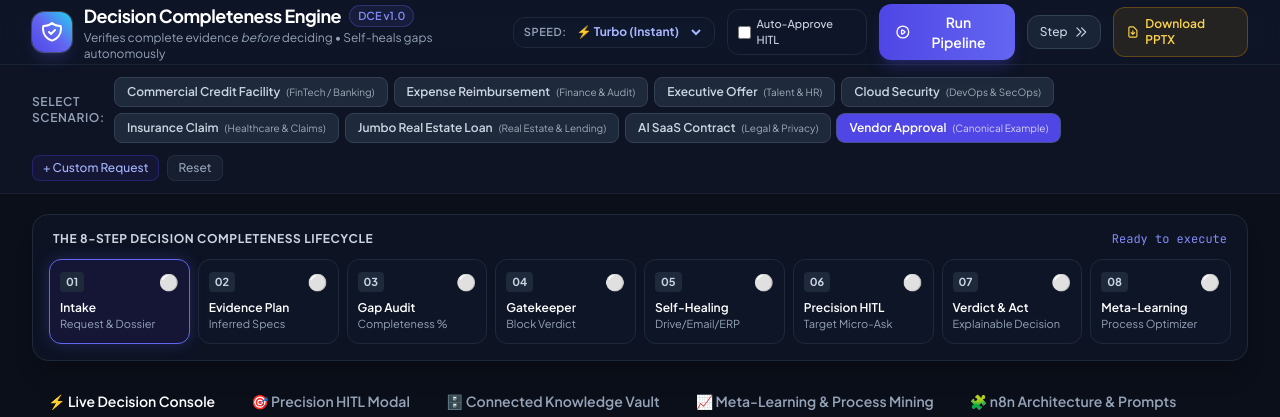
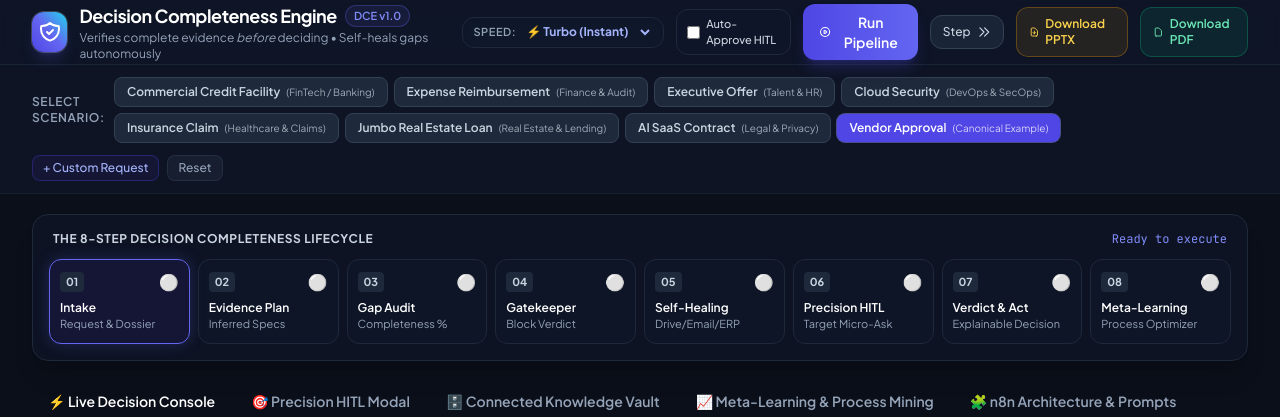
Before and after one commit to Manjusha321-art/decision-completeness-engine, a Flask app: page / in a window 1280 px wide. Shown: the top 417 px of the page. Run offline with Flask 3, Linux system fonts and the light colour scheme; some libraries are stand-ins or nearby versions.

Commit message:
Add PDF export of presentation and download link in navbar

```diff
--- a/templates/index.html
+++ b/templates/index.html
@@ -89,11 +89,18 @@
           </svg>
         </button>
 
-        <a href="/static/HackSprint_Decision_Completeness_Engine.pptx" download class="hidden lg:inline-flex items-center gap-1.5 px-3 py-2 rounded-xl text-xs font-semibold text-amber-300 bg-amber-500/10 hover:bg-amber-500/20 border border-amber-500/30 transition shadow-sm" title="Download the MAHE HackSprint 24-Hour Presentation Deck">
+        <a href="/static/HackSprint_Decision_Completeness_Engine.pptx" download class="hidden lg:inline-flex items-center gap-1.5 px-3 py-2 rounded-xl text-xs font-semibold text-amber-300 bg-amber-500/10 hover:bg-amber-500/20 border border-amber-500/30 transition shadow-sm" title="Download the MAHE HackSprint 24-Hour Presentation Deck (PPTX)">
           <svg class="w-3.5 h-3.5" fill="none" viewBox="0 0 24 24" stroke="currentColor">
             <path stroke-linecap="round" stroke-linejoin="round" stroke-width="2" d="M12 10v6m0 0l-3-3m3 3l3-3m2 8H7a2 2 0 01-2-2V5a2 2 0 012-2h5.586a1 1 0 01.707.293l5.414 5.414a1 1 0 01.293.707V19a2 2 0 01-2 2z" />
           </svg>
           <span>Download PPTX</span>
+        </a>
+
+        <a href="/static/HackSprint_Decision_Completeness_Engine.pdf" download class="hidden lg:inline-flex items-center gap-1.5 px-3 py-2 rounded-xl text-xs font-semibold text-emerald-300 bg-emerald-500/10 hover:bg-emerald-500/20 border border-emerald-500/30 transition shadow-sm" title="Download the Presentation as PDF">
+          <svg class="w-3.5 h-3.5" fill="none" viewBox="0 0 24 24" stroke="currentColor">
+            <path stroke-linecap="round" stroke-linejoin="round" stroke-width="2" d="M7 21h10a2 2 0 002-2V9.414a1 1 0 00-.293-.707l-5.414-5.414A1 1 0 0012.586 3H7a2 2 0 00-2 2v14a2 2 0 002 2z" />
+          </svg>
+          <span>Download PDF</span>
         </a>
       </div>
 
```
Also changed, not shown: 3 other files.
